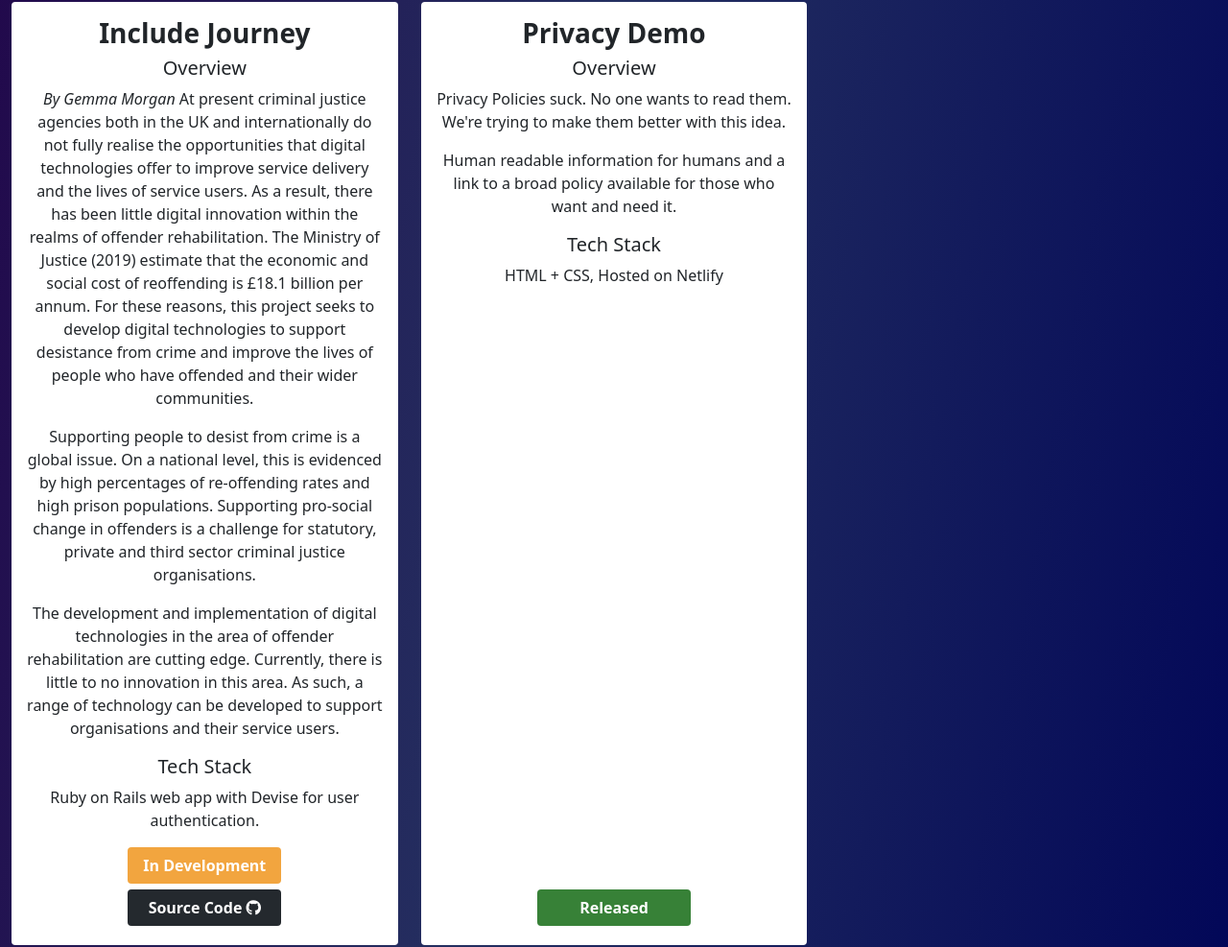
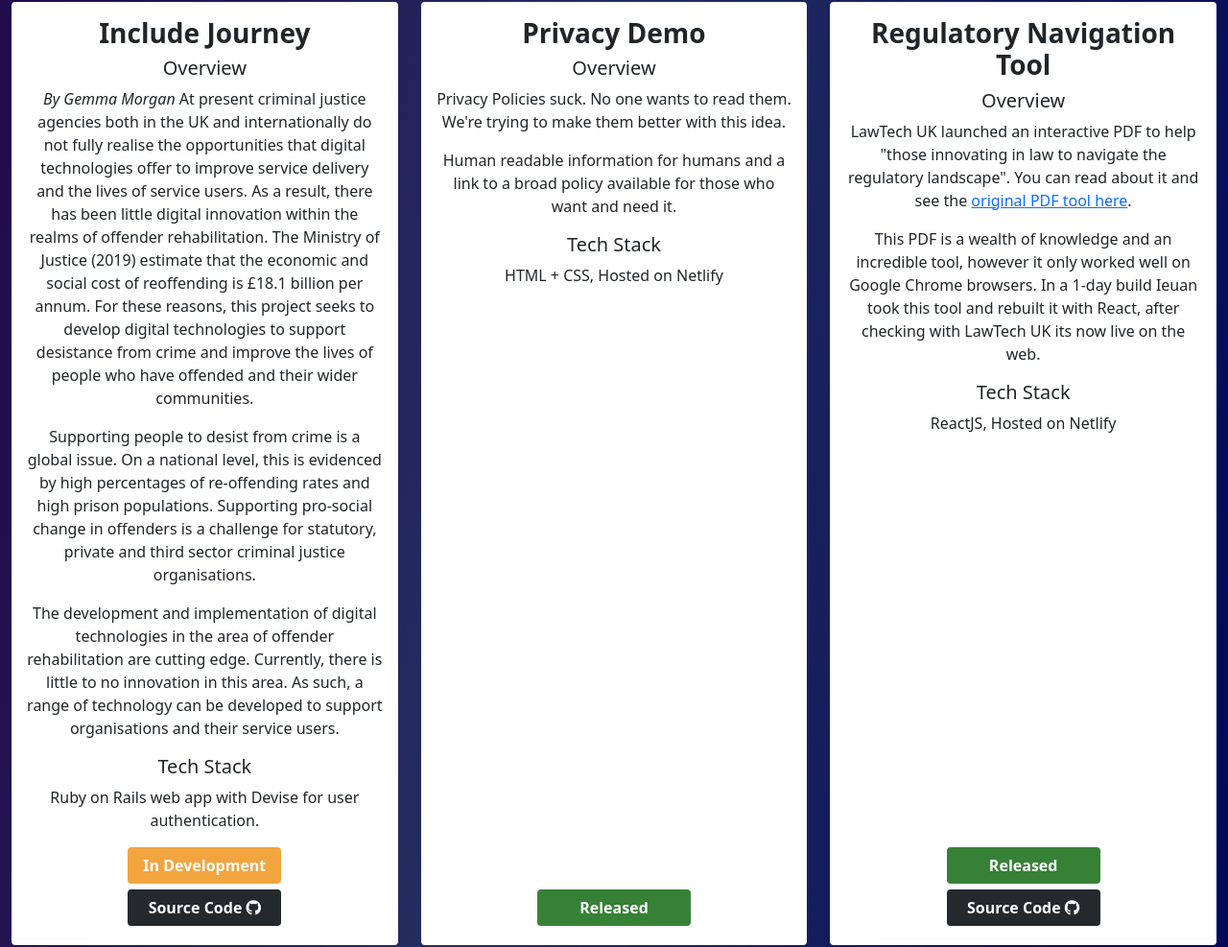
Before and after one commit to Legal-Innovation-Lab-Wales/developer-resources, a plain HTML site: page static-resources/index.html in a window 1280 px wide. Shown: the part 1998-2985 px from the top of the page at 96% size. Drawn offline with nearby package versions, Linux system fonts and the light colour scheme.

Commit message:
add regulatory navigation tool

```diff
--- a/static-resources/index.html
+++ b/static-resources/index.html
@@ -242,6 +242,23 @@
                            href="https://developer.legaltech.wales/privacy-demo.html">Released</a>
                     </div>
                 </div>
+                <div class="col">
+                    <div class="card h-100">
+                        <h3 class="card-title">Regulatory Navigation Tool</h3>
+                        <div class="description">
+                            <h5>Overview</h5>
+                            <p>LawTech UK launched an interactive PDF to help "those innovating in law to navigate the regulatory landscape". You can read about it and see the <a href="https://technation.io/news/launching-lawtech-regulatory-navigation-tool/">original PDF tool here</a>.</p>
+                            <p>This PDF is a wealth of knowledge and an incredible tool, however it only worked well on Google Chrome browsers. In a 1-day build Ieuan took this tool and rebuilt it with React, after checking with LawTech UK its now live on the web.</p>
+
+                            <h5>Tech Stack</h5>
+                            <p>ReactJS, Hosted on Netlify</p>
+                        </div>
+                        <a class="btn status released mt-auto"
+                           href="https://regulatory-navigation-tool.legaltech.wales/">Released</a>
+                        <a class="btn repo" href="https://github.com/Legal-Innovation-Lab-Wales/regulatory-navigation-tool/">Source
+                            Code <i class="fab fa-github"></i></a>
+                    </div>
+                </div>
             </div>
         </div>
     </section>
```
